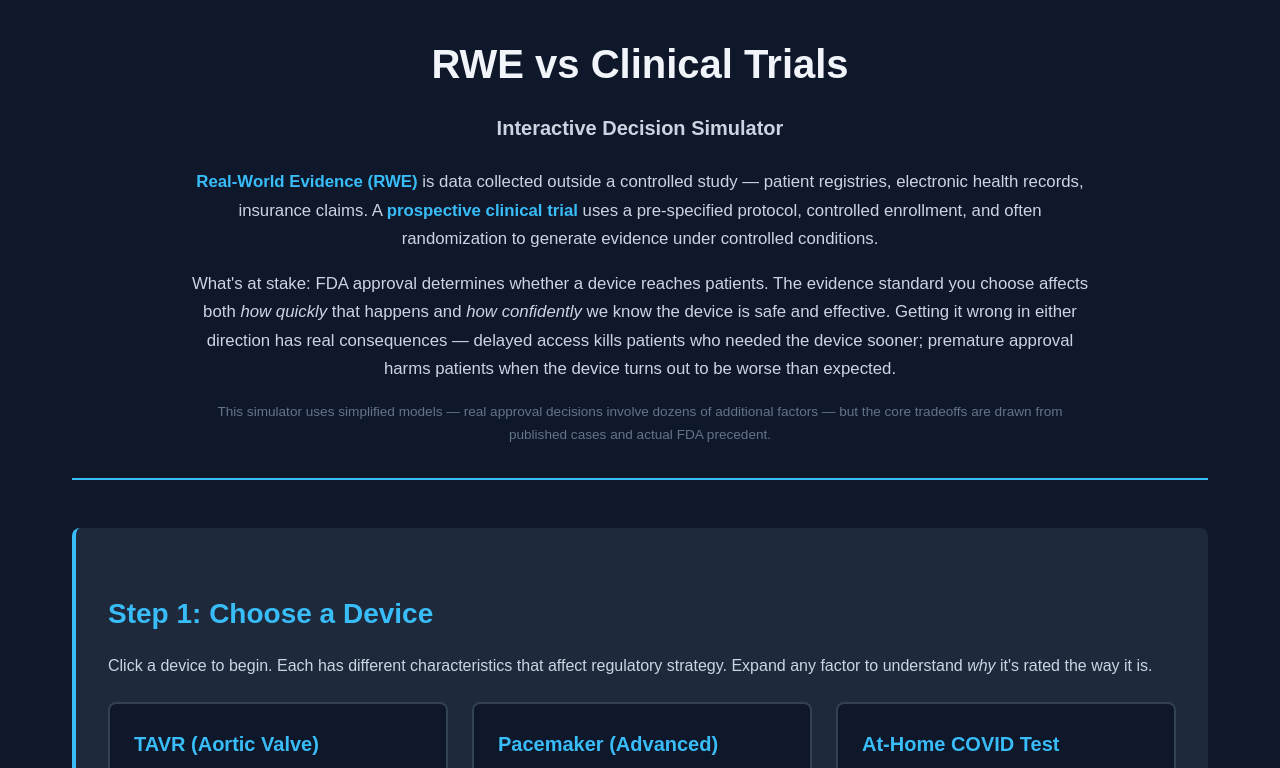
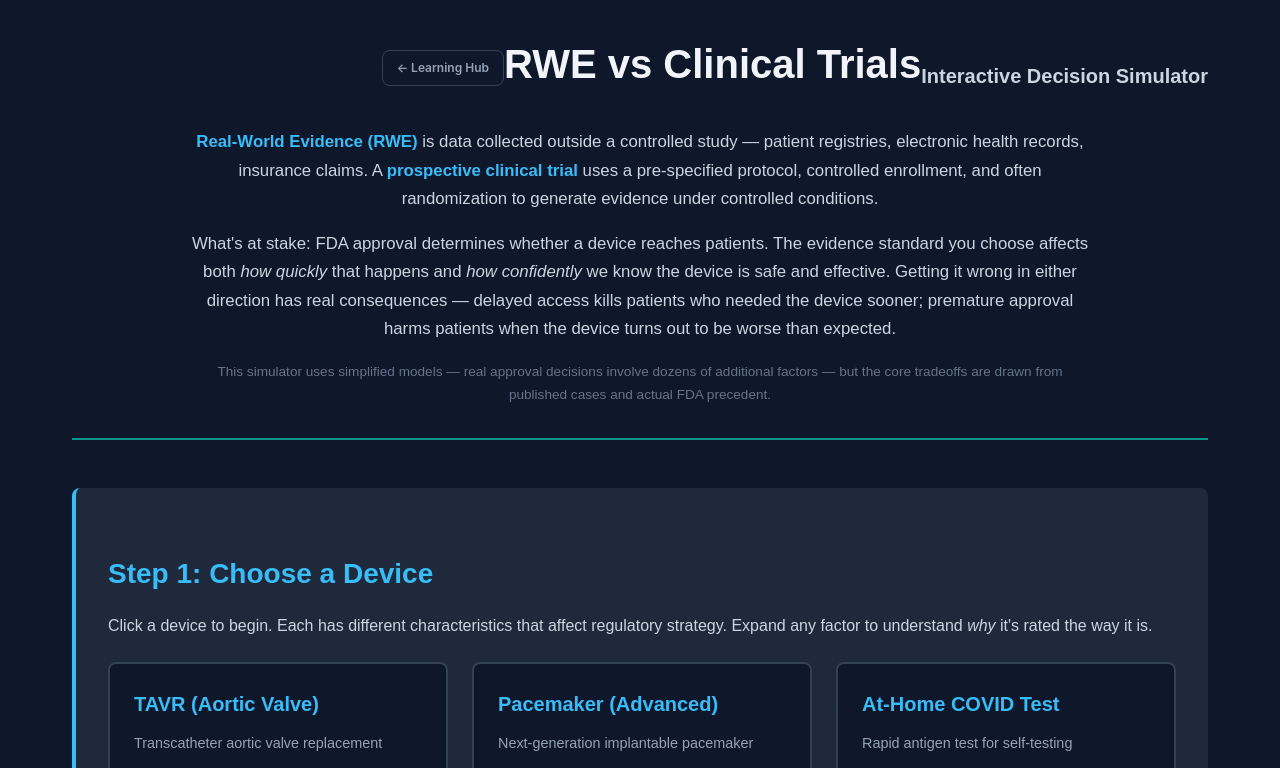
Before and after one commit to EmCeeBE695/design-control-learning, a plain HTML site: page RWE-vs-Clinicals/index.html in a window 1280 px wide. Shown: the top 768 px of the page. Drawn offline with Linux system fonts and the light colour scheme.

Commit message:
reskin: BOM visual style + back-btn

```diff
--- a/RWE-vs-Clinicals/index.html
+++ b/RWE-vs-Clinicals/index.html
@@ -5,6 +5,58 @@
     <meta name="viewport" content="width=device-width, initial-scale=1.0">
     <title>RWE vs Trials Decision Simulator</title>
     <style>
+  /* ── BOM overrides ── */
+  :root {
+    --color-bg-base: #f1f5f9;
+    --color-surface: #ffffff;
+    --color-text: #0f172a;
+    --color-accent: #0d9488;
+    --color-success: #16a34a;
+    --color-warning: #d97706;
+    --color-error: #dc2626;
+    --teal: #0d9488;
+    --teal-dark: #0f766e;
+    --slate: #0f172a;
+    --slate-700: #334155;
+    --slate-500: #64748b;
+    --slate-300: #cbd5e1;
+    --slate-100: #f1f5f9;
+  }
+
+  /* ── Back button ── */
+  .back-btn {
+    display: inline-flex; align-items: center; gap: 6px;
+    padding: 7px 14px; border-radius: 8px;
+    border: 1px solid #334155; background: transparent;
+    color: #94a3b8; font-size: 12px; font-weight: 600;
+    cursor: pointer; text-decoration: none;
+    transition: all .2s; white-space: nowrap;
+    font-family: 'Inter', system-ui, sans-serif;
+  }
+  .back-btn:hover { border-color: #0d9488; color: #0d9488; }
+  /* ── BOM top-bar ── */
+  .bom-topbar {
+    background: #0f172a; color: #fff;
+    padding: 12px 28px;
+    display: flex; align-items: center; gap: 16px;
+    position: sticky; top: 0; z-index: 9999;
+    font-family: 'Inter', system-ui, sans-serif;
+    box-shadow: 0 1px 4px rgba(0,0,0,.3);
+  }
+  .bom-topbar .bom-course {
+    font-size: .65rem; text-transform: uppercase;
+    letter-spacing: .1em; color: #cbd5e1; line-height: 1.2;
+  }
+  .bom-topbar .bom-title {
+    font-size: .95rem; font-weight: 800; color: #fff; line-height: 1.2;
+  }
+  .bom-spacer { flex: 1; }
+  .bom-badge {
+    font-size: .65rem; font-weight: 700; padding: 3px 10px;
+    background: #0d9488; color: #fff;
+    border-radius: 999px; letter-spacing: .06em; text-transform: uppercase;
+  }
+
         :root {
             --color-bg-base: #0f172a;
             --color-surface: #1e293b;
@@ -19,7 +71,7 @@
 
         body {
             font-family: Arial, sans-serif;
-            background-color: var(--color-bg-base);
+            background: var(--color-bg-base);
             color: var(--color-text);
             line-height: 1.6;
         }
@@ -27,9 +79,10 @@
         .container { max-width: 1200px; margin: 0 auto; padding: 2rem; }
 
         header {
+    display: flex; align-items: center; flex-wrap: wrap;
             text-align: center;
             margin-bottom: 3rem;
-            border-bottom: 2px solid var(--color-accent);
+            border-bottom: 2px solid #0d9488;
             padding-bottom: 2rem;
         }
 
@@ -470,6 +523,7 @@
 
 <div class="container">
     <header>
+    <a href="../" class="back-btn" style="margin-left:auto;">&#8592; Learning Hub</a>
         <h1>RWE vs Clinical Trials</h1>
         <h3 style="color: #cbd5e1; margin: 1rem 0 0 0;">Interactive Decision Simulator</h3>
         <div class="intro-text" style="margin-top: 1.5rem;">
@@ -477,7 +531,7 @@
             <p>What's at stake: FDA approval determines whether a device reaches patients. The evidence standard you choose affects both <em>how quickly</em> that happens and <em>how confidently</em> we know the device is safe and effective. Getting it wrong in either direction has real consequences — delayed access kills patients who needed the device sooner; premature approval harms patients when the device turns out to be worse than expected.</p>
             <p style="font-size:0.85rem; color:#64748b; margin-bottom:0;">This simulator uses simplified models — real approval decisions involve dozens of additional factors — but the core tradeoffs are drawn from published cases and actual FDA precedent.</p>
         </div>
-    </header>
+</header>
 
     <!-- STEP 1: DEVICE SELECTION -->
     <section class="section">
```
